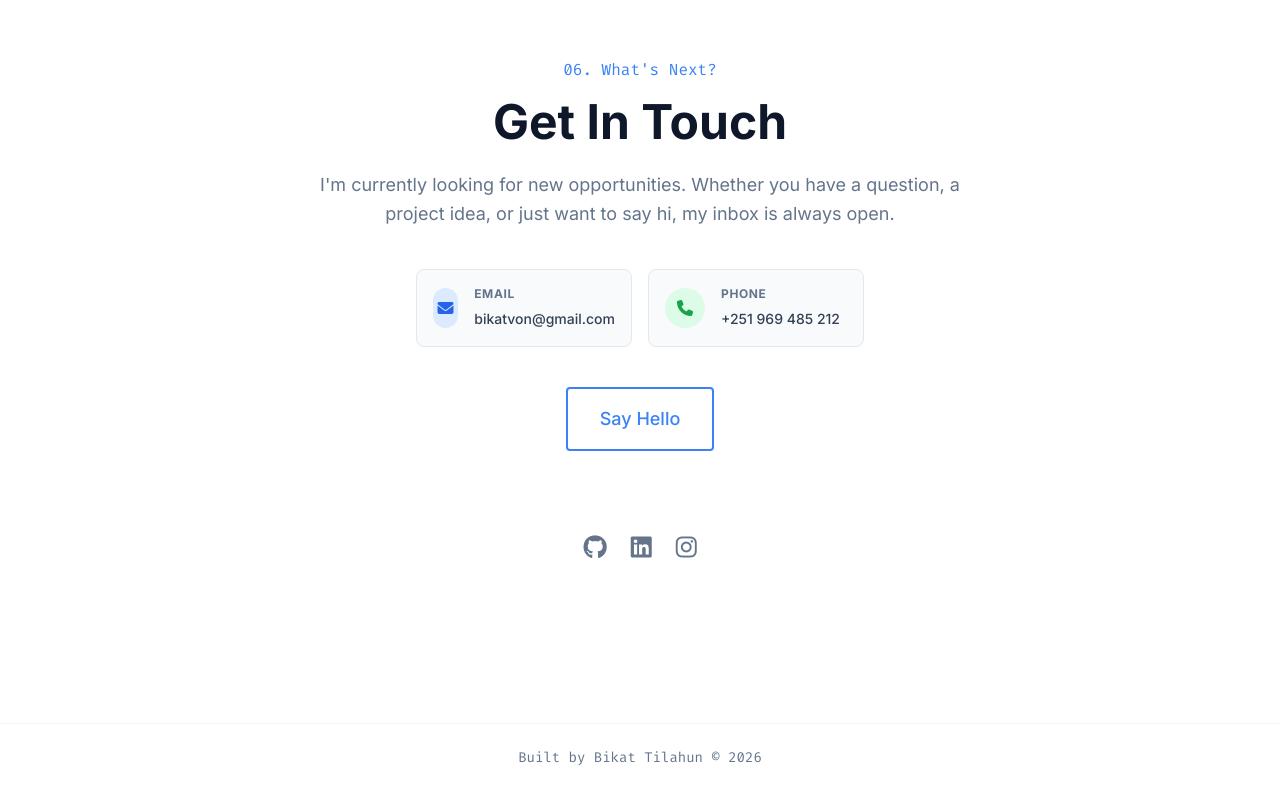
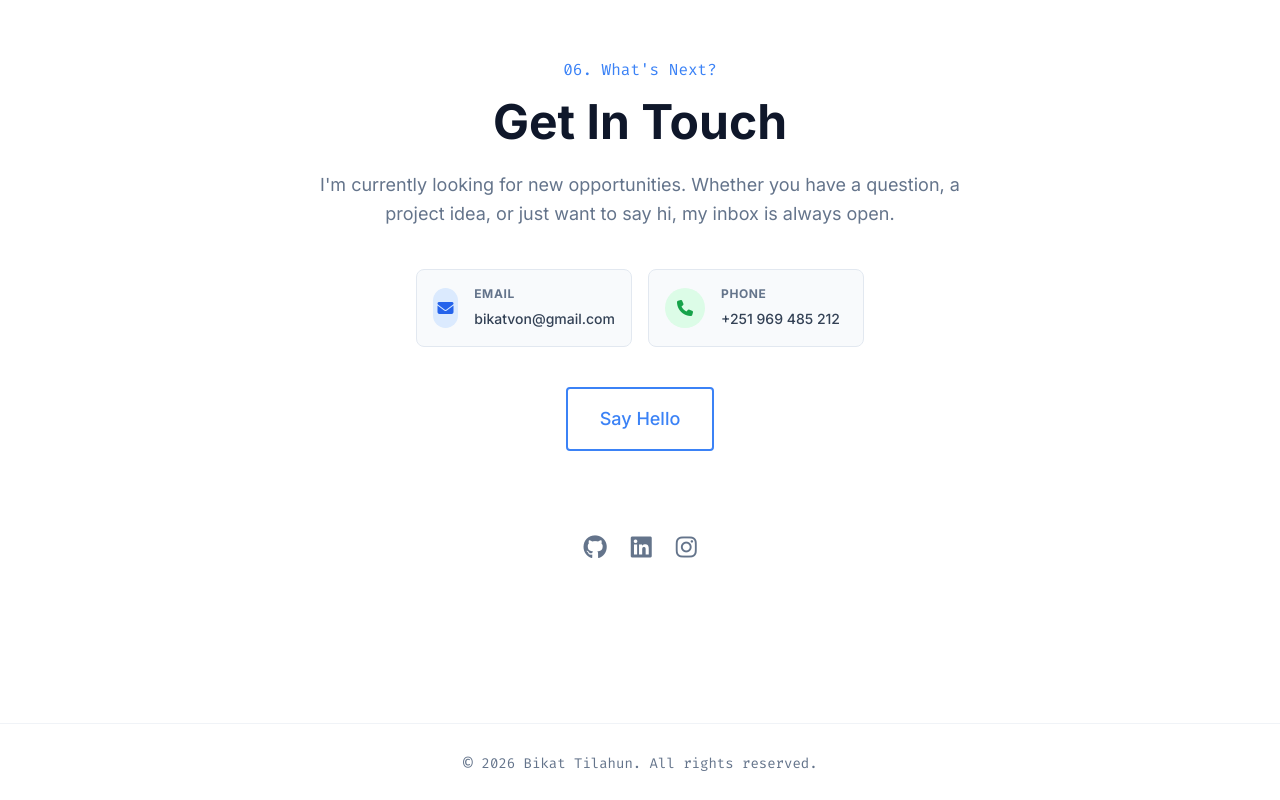
Before and after one commit to Bikat1995/Portfolio, a plain HTML site: page index.html in a window 1280 px wide. Shown: the part 3245-4045 px from the top of the page. Drawn offline with nearby package versions, Linux system fonts and the light colour scheme.

Commit message:
third commit

```diff
--- a/index.html
+++ b/index.html
@@ -689,7 +689,7 @@
     <!-- Footer -->
     <footer
         class="border-t border-slate-200/50 dark:border-slate-800/50 py-6 text-center text-sm text-slate-500 font-mono">
-        <p>Built by Bikat Tilahun &copy; 2026</p>
+        <p><span class="text-lg relative top-0.5">&copy;</span> 2026 Bikat Tilahun. All rights reserved.</p>
     </footer>
 
     <script src="script.js"></script>
```
